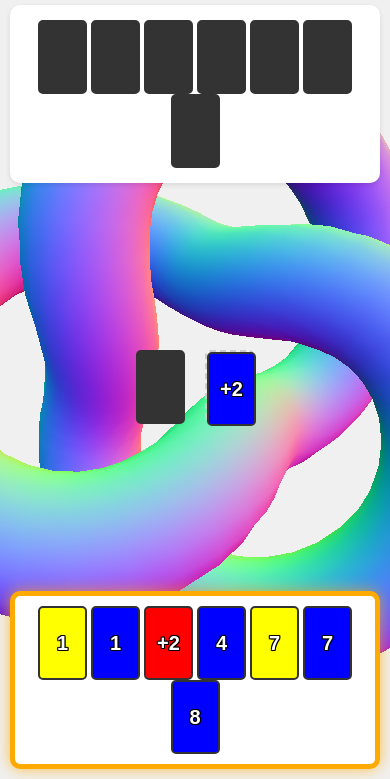
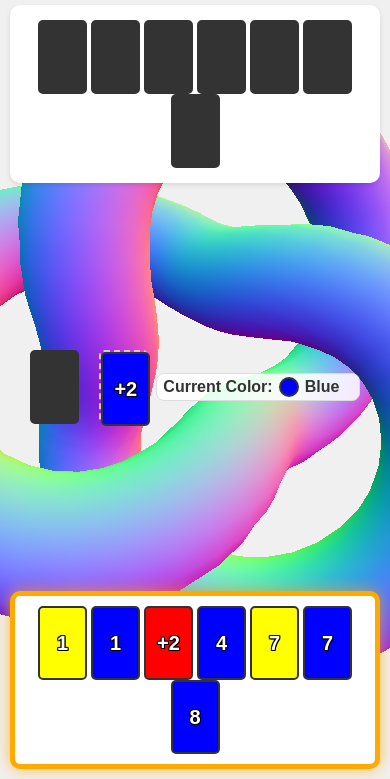
Before and after one commit to unkei/ai-card, a plain HTML site: page index.html in a window 390 px wide. Shown: the part 65-844 px from the top of the page. Drawn offline with nearby package versions, Linux system fonts and the light colour scheme.

Commit message:
現在の色を表示: 捨て札の横にスウォッチと色名のインジケータを追加し、chosenColorに同期表示（AIのWild選択も可視化）

```diff
--- a/index.html
+++ b/index.html
@@ -18,6 +18,11 @@
         <div id="deck-area">
             <div id="deck" class="card back"></div>
             <div id="discard-pile"></div>
+            <div id="current-color">
+                <span class="label">Current Color:</span>
+                <div class="color-swatch" aria-label="current color swatch"></div>
+                <span class="color-name" aria-live="polite"></span>
+            </div>
         </div>
 
         <div id="player-hand" class="hand">
--- a/script.js
+++ b/script.js
@@ -8,6 +8,9 @@ document.addEventListener('DOMContentLoaded', () => {
     const discardPileElement = document.getElementById('discard-pile');
     const colorPickerModal = document.getElementById('color-picker-modal');
     const colorOptions = document.querySelector('.color-options');
+    const currentColorContainer = document.getElementById('current-color');
+    const currentColorSwatch = currentColorContainer ? currentColorContainer.querySelector('.color-swatch') : null;
+    const currentColorName = currentColorContainer ? currentColorContainer.querySelector('.color-name') : null;
 
     // --- Three.js Flashy Background ---
     const bgCanvas = document.getElementById('three-bg');
@@ -148,6 +151,19 @@ document.addEventListener('DOMContentLoaded', () => {
                 topCardElement.style.background = chosenColor;
             }
             discardPileElement.appendChild(topCardElement);
+        }
+
+        // Update Current Color indicator
+        if (currentColorContainer && currentColorSwatch && currentColorName) {
+            if (chosenColor) {
+                currentColorSwatch.style.background = chosenColor;
+                currentColorName.textContent = chosenColor;
+                currentColorContainer.style.visibility = 'visible';
+            } else {
+                currentColorSwatch.style.background = '#ccc';
+                currentColorName.textContent = '';
+                currentColorContainer.style.visibility = 'hidden';
+            }
         }
 
         // Update active turn indicator
--- a/style.css
+++ b/style.css
@@ -94,6 +94,38 @@ h1 {
     position: absolute;
     top: 0;
     left: 0;
+}
+
+/* Current color indicator */
+#current-color {
+    display: flex;
+    align-items: center;
+    gap: 8px;
+    margin-left: 20px;
+    padding: 6px 10px;
+    background: rgba(255,255,255,0.85);
+    border: 1px solid #ddd;
+    border-radius: 8px;
+}
+
+#current-color .label {
+    color: #333;
+    font-weight: 600;
+}
+
+#current-color .color-swatch {
+    width: 22px;
+    height: 22px;
+    border-radius: 50%;
+    border: 2px solid #333;
+    background: #ccc;
+}
+
+#current-color .color-name {
+    min-width: 48px;
+    color: #333;
+    font-weight: 600;
+    text-transform: capitalize;
 }
 
 /* Card Colors */
@@ -200,6 +232,15 @@ h1 {
         font-size: 24px;
     }
 
+    #current-color {
+        margin-left: 12px;
+        padding: 4px 8px;
+    }
+    #current-color .color-swatch {
+        width: 18px;
+        height: 18px;
+    }
+
     #discard-pile, #deck {
         width: 60px;
         height: 90px;
@@ -235,6 +276,16 @@ h1 {
         font-size: 20px;
     }
 
+    #current-color {
+        gap: 6px;
+        margin-left: 8px;
+        padding: 3px 6px;
+    }
+    #current-color .color-swatch {
+        width: 16px;
+        height: 16px;
+    }
+
     #discard-pile, #deck {
         width: 45px;
         height: 70px;
```
